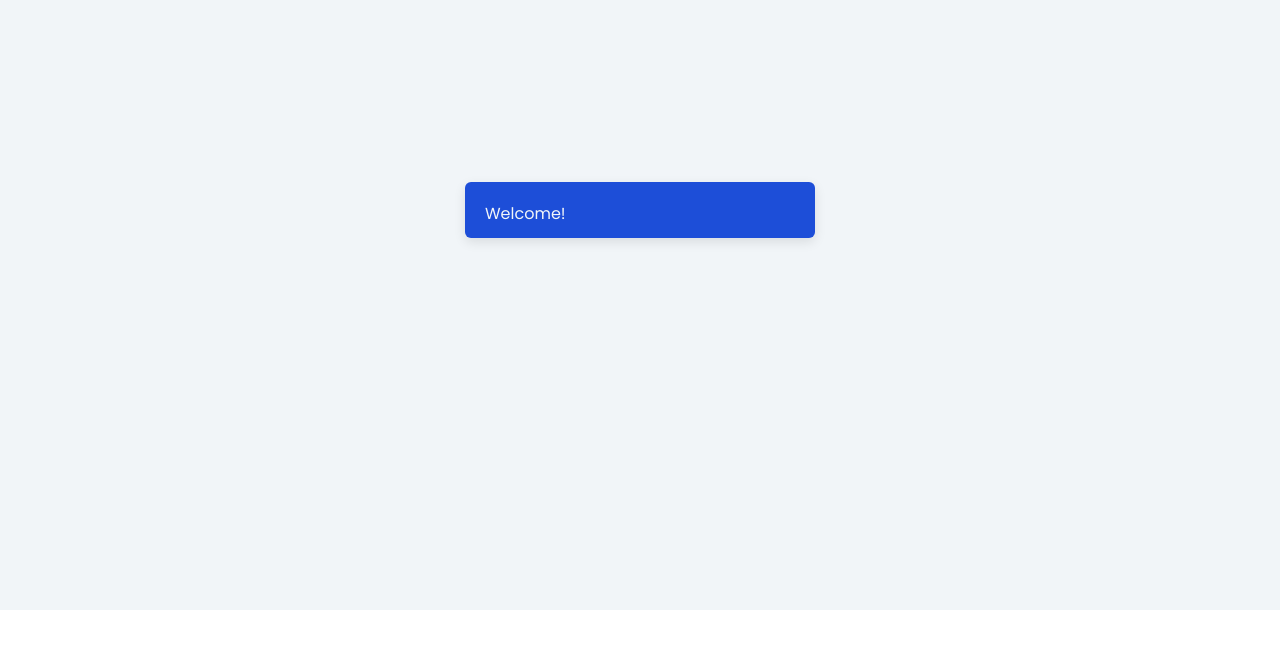
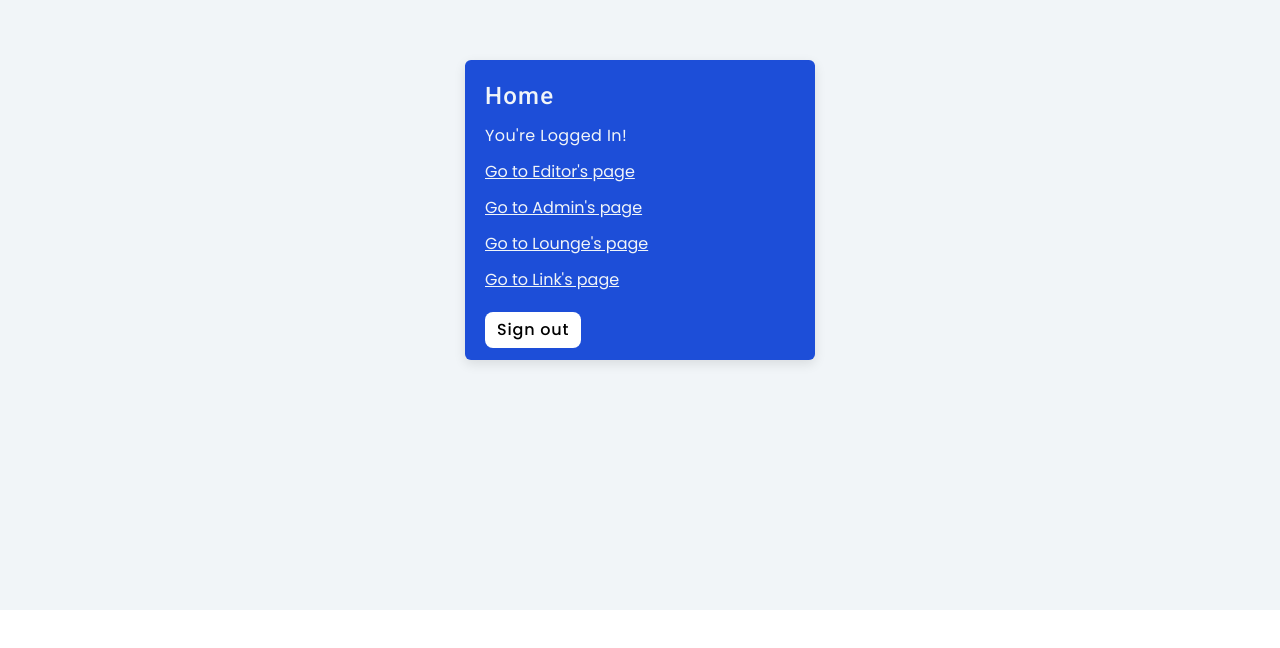
Before and after one commit to kawojue/user-registration, a React (Vite) app in the folder starter/: page / in a window 1280 px wide. Shown: the part 190-838 px from the top of the page. Built offline with nearby package versions, Linux system fonts and the light colour scheme.

Commit message:
[add] ...

```diff
--- a/starter/src/components/Home.tsx
+++ b/starter/src/components/Home.tsx
@@ -1,7 +1,19 @@
+import { Link } from "react-router-dom"
+
 const Home: React.FC = () => {
     return (
-        <main className="container">
-            <p>Welcome!</p>
+        <main className="container home">
+            <h1 className="section-h3">Home</h1>
+            <p>You're logged in!</p>
+            <article className="home-links">
+                <Link to="/profile/editor">Go to Editor's page</Link>
+                <Link to="/profile/admin">Go to Admin's page</Link>
+                <Link to="/profile/lounge">Go to Lounge's page</Link>
+                <Link to="/profile/linkpage">Go to Link's page</Link>
+            </article>
+            <button>
+                Sign out
+            </button>
         </main>
     )
 }
```
